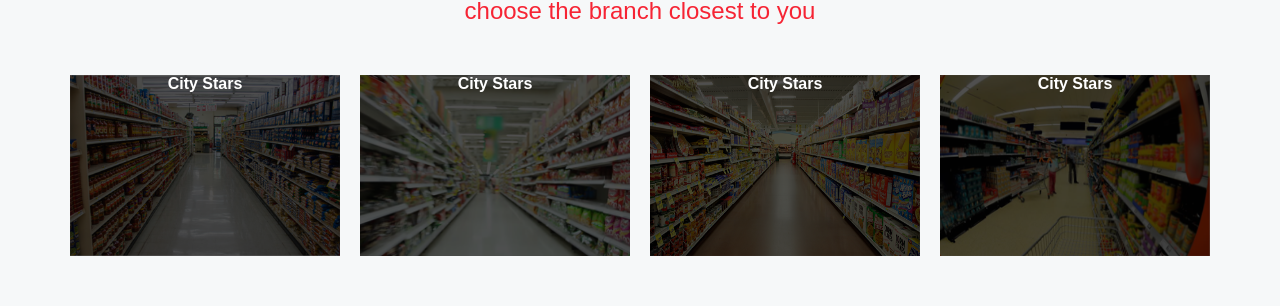
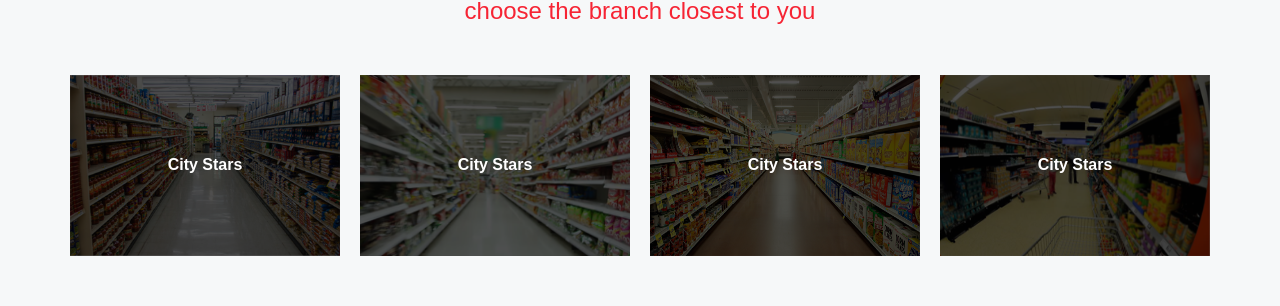
Before and after one commit to mohamednajiub/carrefour, a React (Create React App) app: page / in a window 1280 px wide. Shown: the part 1206-1512 px from the top of the page. Built offline with nearby package versions, Linux system fonts and the light colour scheme.

Commit message:
Fix: UI update in branch component

```diff
--- a/src/components/Branches/Branch/Branch.module.scss
+++ b/src/components/Branches/Branch/Branch.module.scss
@@ -15,8 +15,12 @@
         width: 100%;
         height: 100%;
         background-color: rgba(0,0,0,0.5);
+        vertical-align: middle;
+        display: flex;
+        justify-content: center;
+        align-items: center;
         h4{
-            color: white
+            color: white;
         }
     }
 }
```
